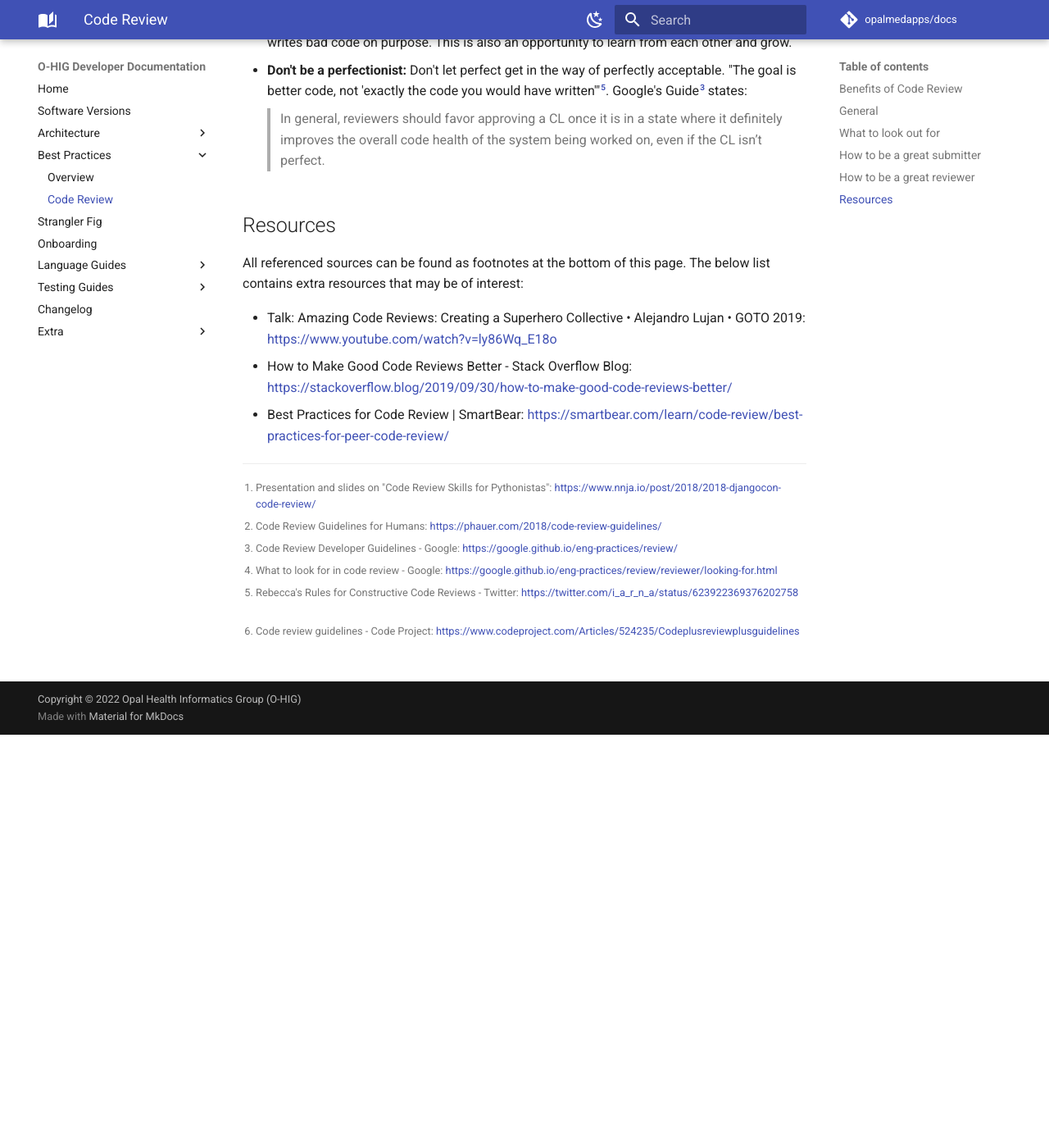
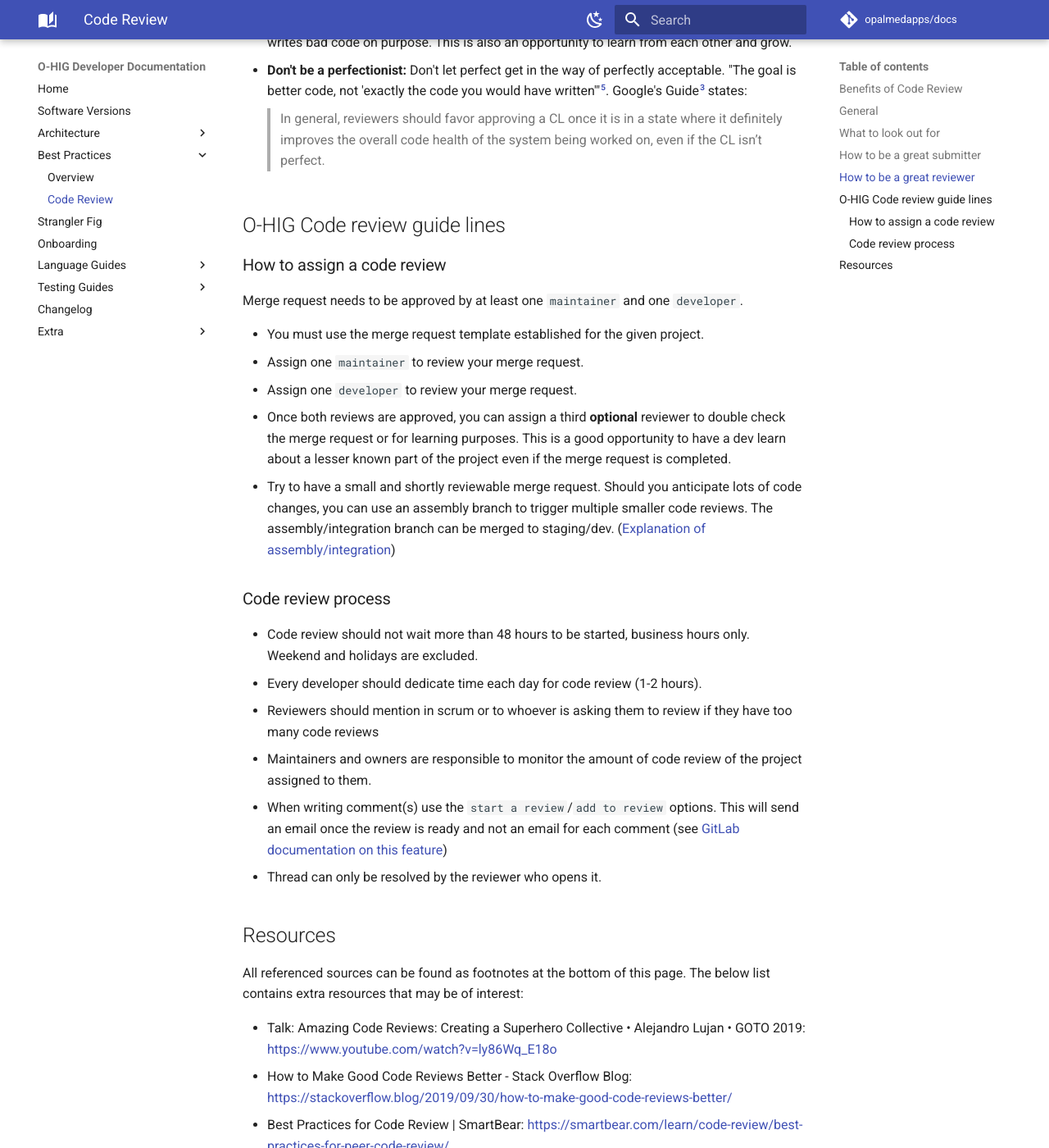
Before and after one commit to opalmedapps/docs, an MkDocs documentation site: the page built from docs/code_review.md, in a window 1280 px wide and 1400 px high, scrolled down 3334 px. Shown: the whole window at 82% size. Built offline with MkDocs 1.6.1 and Material for MkDocs 9.7.7, drawn with Linux system fonts in a browser that asks for light colours; comment, search, counter and statistics services are not loaded; before the commit the page ends 4230 px from its top, so only the background shows below that.

Commit message:
docs: Added code review guide lines to documentation
See merge request opalmedapps/docs#35

```diff
--- a/docs/code_review.md
+++ b/docs/code_review.md
@@ -72,6 +72,27 @@
 
     > In general, reviewers should favor approving a CL once it is in a state where it definitely improves the overall code health of the system being worked on, even if the CL isn’t perfect.
 
+## O-HIG Code review guide lines
+
+### How to assign a code review
+
+Merge request needs to be approved by at least one `maintainer` and one `developer`.
+
+* You must use the merge request template established for the given project.
+* Assign one `maintainer` to review your merge request.
+* Assign one `developer` to review your merge request.
+* Once both reviews are approved, you can assign a third **optional** reviewer to double check the merge request or for learning purposes. This is a good opportunity to have a dev learn about a lesser known part of the project even if the merge request is completed.
+* Try to have a small and shortly reviewable merge request. Should you anticipate lots of code changes, you can use an assembly branch to trigger multiple smaller code reviews. The assembly/integration branch can be merged to staging/dev. ([Explanation of assembly/integration](https://remarkablemark.org/blog/2021/03/08/git-integration-branch-workflow/))
+
+### Code review process
+
+* Code review should not wait more than 48 hours to be started, business hours only. Weekend and holidays are excluded.
+* Every developer should dedicate time each day for code review (1-2 hours).
+* Reviewers should mention in scrum or to whoever is asking them to review if they have too many code reviews
+* Maintainers and owners are responsible to monitor the amount of code review of the project assigned to them.
+* When writing comment(s) use the `start a review`/`add to review` options. This will send an email once the review is ready and not an email for each comment (see [GitLab documentation on this feature](https://docs.gitlab.com/ee/user/project/merge_requests/reviews/))
+* Thread can only be resolved by the reviewer who opens it.
+
 ## Resources
 
 All referenced sources can be found as footnotes at the bottom of this page. The below list contains extra resources that may be of interest:
```
